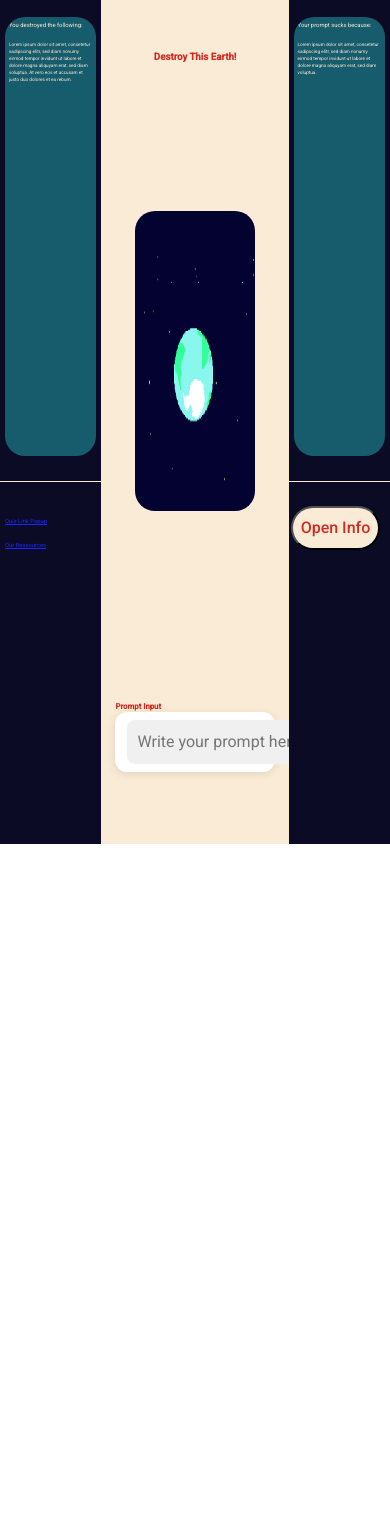
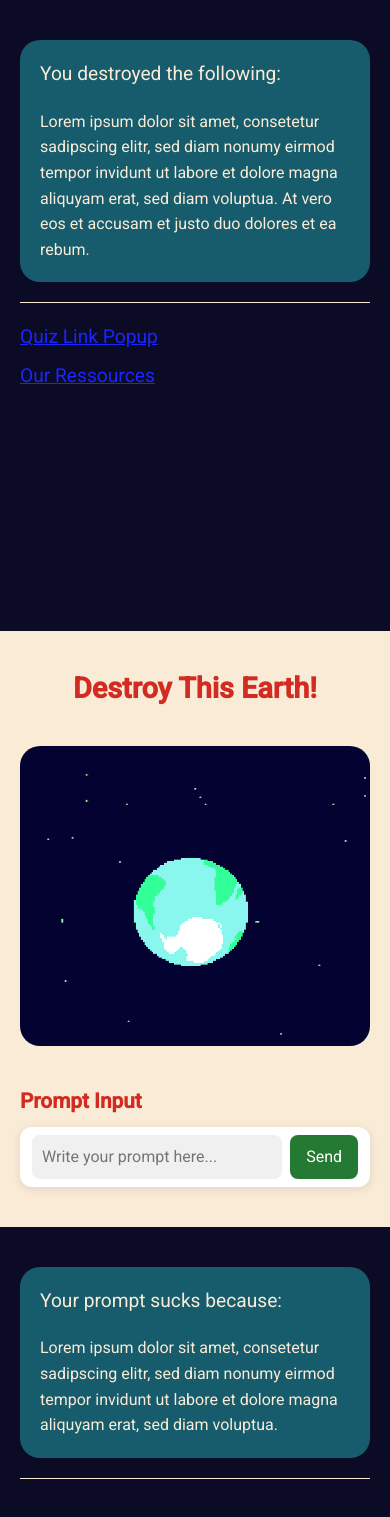
Before and after one commit to adriana-aa/promt-analyzer-app, an Angular app: page / in a window 390 px wide. Shown: the top 1517 px of the page. Before the commit the page ends 844 px from the top, so only its background shows below. Built offline with nearby package versions, Linux system fonts and the light colour scheme.

Commit message:
responsive main site

```diff
--- a/src/app/app.component.css
+++ b/src/app/app.component.css
@@ -1,23 +1,174 @@
-
+* {
+  margin: 0;
+  padding: 0;
+  box-sizing: border-box;
+}
 
 .wireframe1 {
-    width: 100vw;
+  min-height: 100vh;
+  background: white;
+}
+
+/* LEFT PANEL */
+.left {
+  background: #0c0b26;
+  color: antiquewhite;
+  padding: 20px;
+  min-height: 100vh;
+}
+
+.podcast {
+  width: 95%;
+  height: 30%;
+  margin: 0 auto;
+  min-height: 200px;
+}
+
+.rectangle3 {
+  width: 100%;
+  height: 100%;
+  background: #D9D9D9;
+}
+
+.line1 {
+  width: 100%;
+  border-top: 1px solid antiquewhite;
+  margin: 20px 0;
+}
+
+.links {
+  margin: 20px 0;
+}
+
+.linkbutton {
+  all: unset;
+  cursor: pointer;
+  color: #1A25FF;
+  font-size: 1.5rem;
+  text-decoration: underline;
+  display: block;
+  margin-bottom: 10px;
+}
+
+.linkbutton:hover {
+  color: #0000EE;
+}
+
+.infodestruction {
+  background: #175c6c;
+  border-radius: 20px;
+  padding: 20px;
+  margin: 20px 0;
+}
+
+.infotitle {
+  font-size: 1.5rem;
+  margin-bottom: 20px;
+}
+
+.infotext {
+  font-size: 1.2rem;
+  line-height: 1.6;
+}
+
+/* RIGHT PANEL */
+.right {
+  background: #0c0b26;
+  color: antiquewhite;
+  padding: 20px;
+  min-height: 100vh;
+}
+
+.line2 {
+  width: 100%;
+  border-top: 1px solid antiquewhite;
+  margin: 20px 0;
+}
+
+.rightbuttonwrapper button {
+  border-radius: 50px;
+  padding: 12px 24px;
+  background-color: antiquewhite;
+  color: #d22b22;
+  font-weight: 500;
+  border: none;
+  cursor: pointer;
+  margin-top: 20px;
+}
+
+.rightbuttonwrapper button:hover {
+  opacity: 0.9;
+}
+
+/* MIDDLE PANEL */
+.middle {
+  background: antiquewhite;
+  padding: 20px;
+  min-height: 100vh;
+  display: flex;
+  flex-direction: column;
+  justify-content: center;
+  align-items: center;
+}
+
+.earth {
+  width: 100%;
+  max-width: 500px;
+  margin: 20px auto;
+}
+
+.frame7 {
+  width: 100%;
+}
+
+.earth-container img {
+  width: 100%;
+  height: auto;
+  max-height: 300px;
+  object-fit: cover;
+  border-radius: 20px;
+  display: block;
+}
+
+.title {
+  text-align: center;
+  margin: 20px 0;
+}
+
+.title h1 {
+  font-size: 2.5rem;
+  font-weight: 700;
+  color: #d22b22;
+}
+
+.promptinput {
+  width: 100%;
+  max-width: 600px;
+  margin: 20px auto;
+}
+
+.promptlabel {
+  font-size: 2rem;
+  font-weight: 600;
+  color: #d22b22;
+  margin-bottom: 10px;
+}
+
+/* DESKTOP: keep the original design */
+@media (min-width: 992px) {
+  .wireframe1 {
     height: 100vh;
     position: relative;
-    background: white;
     overflow: hidden;
   }
 
-  /* LEFT PANEL */
   .left {
     width: 26%;
     height: 100%;
     position: absolute;
     left: 0;
     top: 0;
-    background: #0c0b26;
-    overflow: hidden;
-    color: antiquewhite;
+    padding: 0;
   }
 
   .podcast {
@@ -28,37 +179,21 @@
     bottom: 5%;
   }
 
-  .rectangle3 {
-    width: 100%;
-    height: 100%;
-    background: #D9D9D9;
-  }
-
   .line1 {
-    width: 100%;
-    height: 0;
     position: absolute;
     top: 57%;
-    border-top: 1px solid  antiquewhite;
-
+    margin: 0;
   }
 
   .links {
     position: absolute;
     left: 5%;
     top: 60%;
+    margin: 0;
   }
 
   .linkbutton {
-    all: unset;
-    cursor: pointer;
-    color: #1A25FF;
     font-size: 1.5vw;
-    text-decoration: underline;
-  }
-
-  .linkbutton:hover {
-    color: #0000EE;
   }
 
   .infodestruction {
@@ -67,9 +202,7 @@
     position: absolute;
     left: 5%;
     top: 2%;
-    background: #175c6c;
-    overflow: hidden;
-    border-radius: 20px;
+    margin: 0;
   }
 
   .infotitle {
@@ -83,46 +216,35 @@
     font-size: 1.2vw;
   }
 
-  /* RIGHT PANEL */
   .right {
     width: 26%;
     height: 100%;
     position: absolute;
     right: 0;
     top: 0;
-    background: #0c0b26;
-    overflow: hidden;
-    color: antiquewhite;
+    padding: 0;
   }
 
   .line2 {
-    width: 100%;
-    height: 0;
     position: absolute;
     top: 57%;
-    border-top: 1px solid antiquewhite;
+    margin: 0;
   }
 
   .rightbuttonwrapper button {
     position: absolute;
     top: 60%;
     left: 2%;
-    border-radius: 50px !important;
-    padding: 8px;
-    background-color: antiquewhite;
-    color: #d22b22;
-    font-weight: 500;
+    margin: 0;
   }
 
-  /* MIDDLE PANEL */
   .middle {
     width: 48%;
     height: 100%;
     position: absolute;
     left: 26%;
     top: 0;
-    background: antiquewhite;
-    overflow: hidden;
+    padding: 0;
   }
 
   .earth {
@@ -131,18 +253,11 @@
     position: absolute;
     left: 18%;
     top: 25%;
-  }
-
-  .frame7 {
-    width: 100%;
-    height: 100%;
-    position: absolute;
+    margin: 0;
   }
 
   .earth-container img {
-    width: 100%;
     height: 300px;
-    border-radius: 20px;
   }
 
   .title {
@@ -151,24 +266,60 @@
     position: absolute;
     left: 28%;
     top: 6%;
+    margin: 0;
   }
 
-  h1 {
+  .title h1 {
     font-size: 2.5vw;
-    font-weight: 700;
-    color: #d22b22;
   }
 
   .promptinput {
     width: 85%;
-    height: 12%;
     position: absolute;
     left: 7.5%;
     bottom: 5%;
+    margin: 0;
   }
 
   .promptlabel {
     font-size: 2vw;
-    font-weight: 600;
-    color: #d22b22;
   }
+}
+
+/* TABLET: Ajustes intermedios */
+@media (min-width: 768px) and (max-width: 991px) {
+  .title h1 {
+    font-size: 2rem;
+  }
+
+  .promptlabel {
+    font-size: 1.5rem;
+  }
+}
+
+/* MOBILE: Ajustes para pantallas pequeñas */
+@media (max-width: 767px) {
+  .left, .right, .middle {
+    min-height: auto;
+  }
+
+  .title h1 {
+    font-size: 1.8rem;
+  }
+
+  .promptlabel {
+    font-size: 1.3rem;
+  }
+
+  .linkbutton {
+    font-size: 1.2rem;
+  }
+
+  .infotitle {
+    font-size: 1.2rem;
+  }
+
+  .infotext {
+    font-size: 1rem;
+  }
+}
--- a/src/app/app.component.html
+++ b/src/app/app.component.html
@@ -1,9 +1,17 @@
 <div class="wireframe1">
+  <div class="container-fluid">
+    <div class="row">
+
       <!-- LEFT PANEL -->
-  <div class="left">
-    <!-- Podcast -->
-    <div class="podcast">
-
+      <div class="col-12 col-lg-3 order-1 order-lg-1 left">
+        <!-- Info destruction -->
+        <div class="infodestruction">
+          <div class="infotitle">You destroyed the following:</div>
+          <div class="infotext">
+            Lorem ipsum dolor sit amet, consetetur sadipscing elitr, sed diam nonumy
+            eirmod tempor invidunt ut labore et dolore magna aliquyam erat, sed diam
+            voluptua. At vero eos et accusam et justo duo dolores et ea rebum.
+          </div>
         </div>
 
         <!-- Line -->
@@ -16,7 +24,6 @@
             class="linkbutton">
             Quiz Link Popup
           </button>
-      <br>
           <button
             (click)="openResources()"
             class="linkbutton">
@@ -24,19 +31,33 @@
           </button>
         </div>
 
-    <!-- Info destruction -->
-    <div class="infodestruction">
-      <div class="infotitle">You destroyed the following:</div>
-      <div class="infotext">
-        Lorem ipsum dolor sit amet, consetetur sadipscing elitr, sed diam nonumy
-        eirmod tempor invidunt ut labore et dolore magna aliquyam erat, sed diam
-        voluptua. At vero eos et accusam et justo duo dolores et ea rebum.
+        <!-- Podcast -->
+        <div class="podcast">
+        </div>
+      </div>
+
+      <!-- MIDDLE PANEL -->
+      <div class="col-12 col-lg-6 order-2 order-lg-2 middle">
+        <div class="title">
+          <h1>Destroy This Earth!</h1>
+        </div>
+
+        <div class="earth">
+          <div class="frame7">
+            <div class="earth-container">
+              <img src="assets/earth-intro.gif" alt="Mi GIF" />
             </div>
           </div>
         </div>
 
+        <div class="promptinput">
+          <div class="promptlabel">Prompt Input</div>
+          <app-prompt-input></app-prompt-input>
+        </div>
+      </div>
+
       <!-- RIGHT PANEL -->
-  <div class="right">
+      <div class="col-12 col-lg-3 order-3 order-lg-3 right">
         <div class="infodestruction">
           <div class="infotitle">Your prompt sucks because:</div>
           <div class="infotext">
@@ -53,31 +74,8 @@
         </div>
       </div>
 
-  <!-- MIDDLE PANEL -->
-  <div class="middle">
-    <div class="earth">
-      <div class="frame7">
-        <div class="earth-container">
-          <img src="assets/earth-intro.gif" alt="Mi GIF" />
     </div>
   </div>
 </div>
 
-    <div class="title">
-      <h1>Destroy This Earth!</h1>
-    </div>
-
-    <div class="promptinput">
-      <div class="promptlabel">Prompt Input</div>
-      <app-prompt-input></app-prompt-input>
-    </div>
-  </div>
-</div>
-
-
-
-
-
-
-
 <router-outlet />
```
Lines whose indentation alone changed are shown as unchanged.
